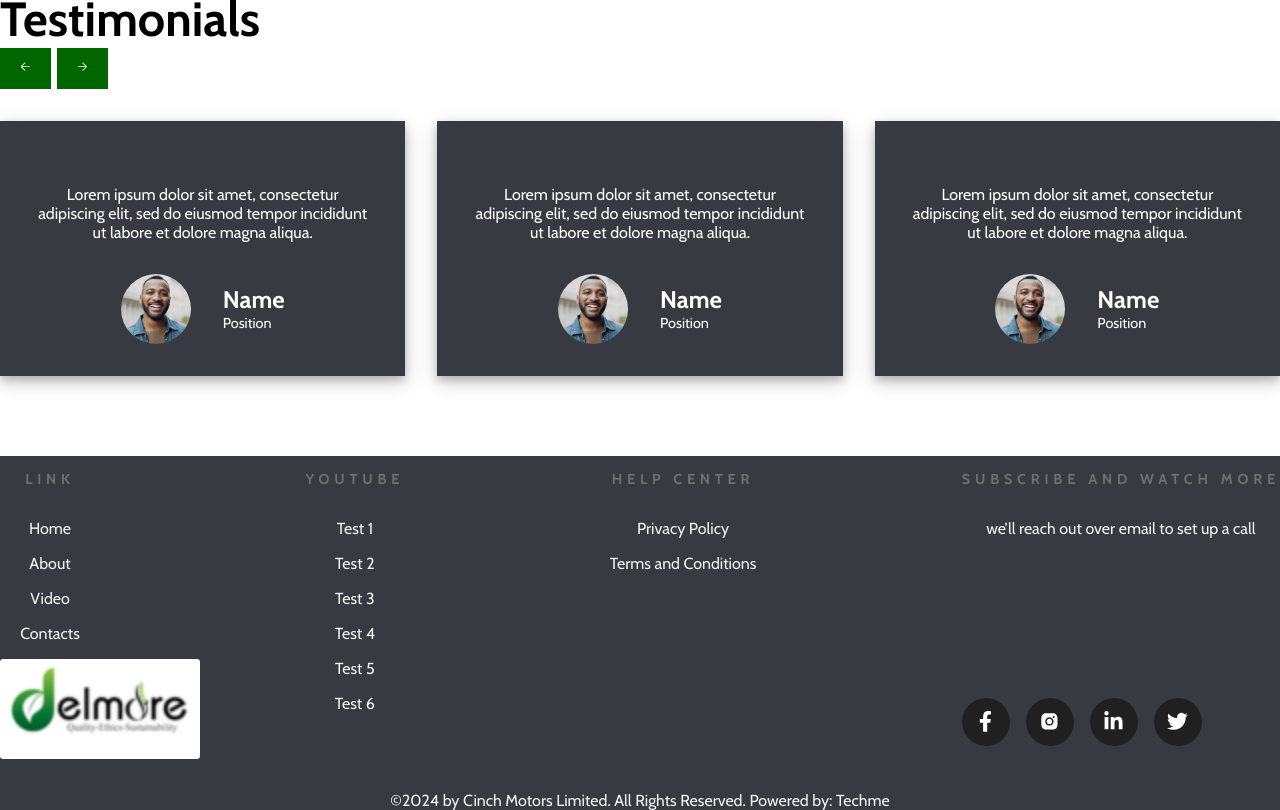
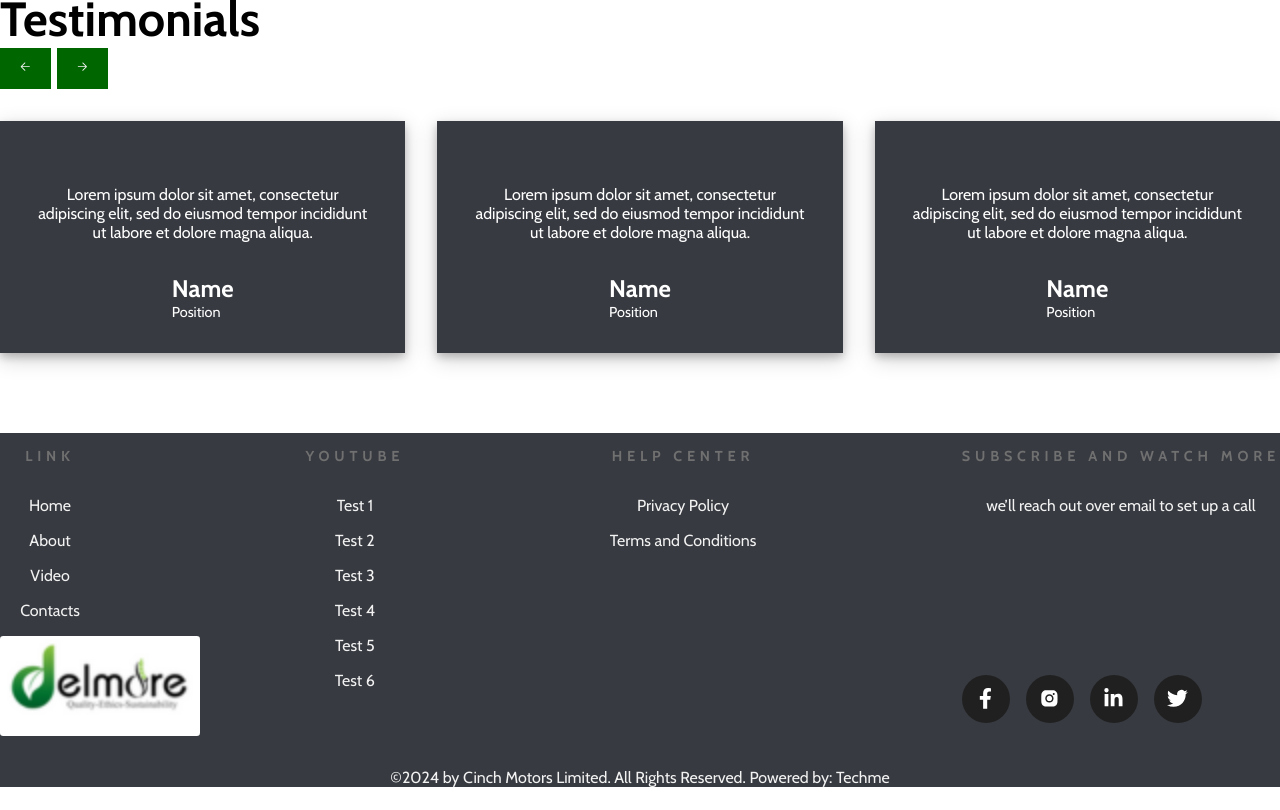
Before and after one commit to baayesh/Delmore, a React (Create React App) app: page / in a window 1280 px wide. Shown: the part 3425-4235 px from the top of the page. After the commit the page ends 4212 px from the top, so only its background shows below. Built offline with nearby package versions, Linux system fonts and the light colour scheme.

Commit message:
remove images from testimonials cards

```diff
--- a/src/components/home/testimonials.js
+++ b/src/components/home/testimonials.js
@@ -31,9 +31,9 @@ const Testimonials = () => {
               </p>
             </div>
             <div className="testimonials-card-3-party row">
-              <div className="testimonials-card-2-party-img">
+              {/* <div className="testimonials-card-2-party-img">
                 <img src={person} alt="" />
-              </div>
+              </div> */}
               <div className="column testimonials-card-3-party-content">
                 <h5 className="subheading__2">Name</h5>
                 <p className="tag__2">Position</p>
@@ -50,9 +50,9 @@ const Testimonials = () => {
               </p>
             </div>
             <div className="testimonials-card-3-party row">
-              <div className="testimonials-card-3-party-img">
+              {/* <div className="testimonials-card-3-party-img">
                 <img src={person} alt="" />
-              </div>
+              </div> */}
               <div className="column testimonials-card-3-party-content">
                 <h5 className="subheading__2">Name</h5>
                 <p className="tag__2">Position</p>
@@ -68,9 +68,9 @@ const Testimonials = () => {
               </p>
             </div>
             <div className="testimonials-card-3-party row">
-              <div className="testimonials-card-2-party-img">
+              {/* <div className="testimonials-card-2-party-img">
                 <img src={person} alt="" />
-              </div>
+              </div> */}
               <div className="column testimonials-card-3-party-content">
                 <h5 className="subheading__2">Name</h5>
                 <p className="tag__2">Position</p>
--- a/src/styles/home.css
+++ b/src/styles/home.css
@@ -627,7 +627,7 @@
   align-items: center;
 }
 
-.testimonials-card-2-party-img {
+/* .testimonials-card-2-party-img {
   width: 70px;
   height: 70px;
 }
@@ -636,7 +636,7 @@
   width: 70px;
   height: 70px;
   border-radius: 70px;
-}
+} */
 
 .testimonials-card-2-party-content {
   text-align: left;
```
